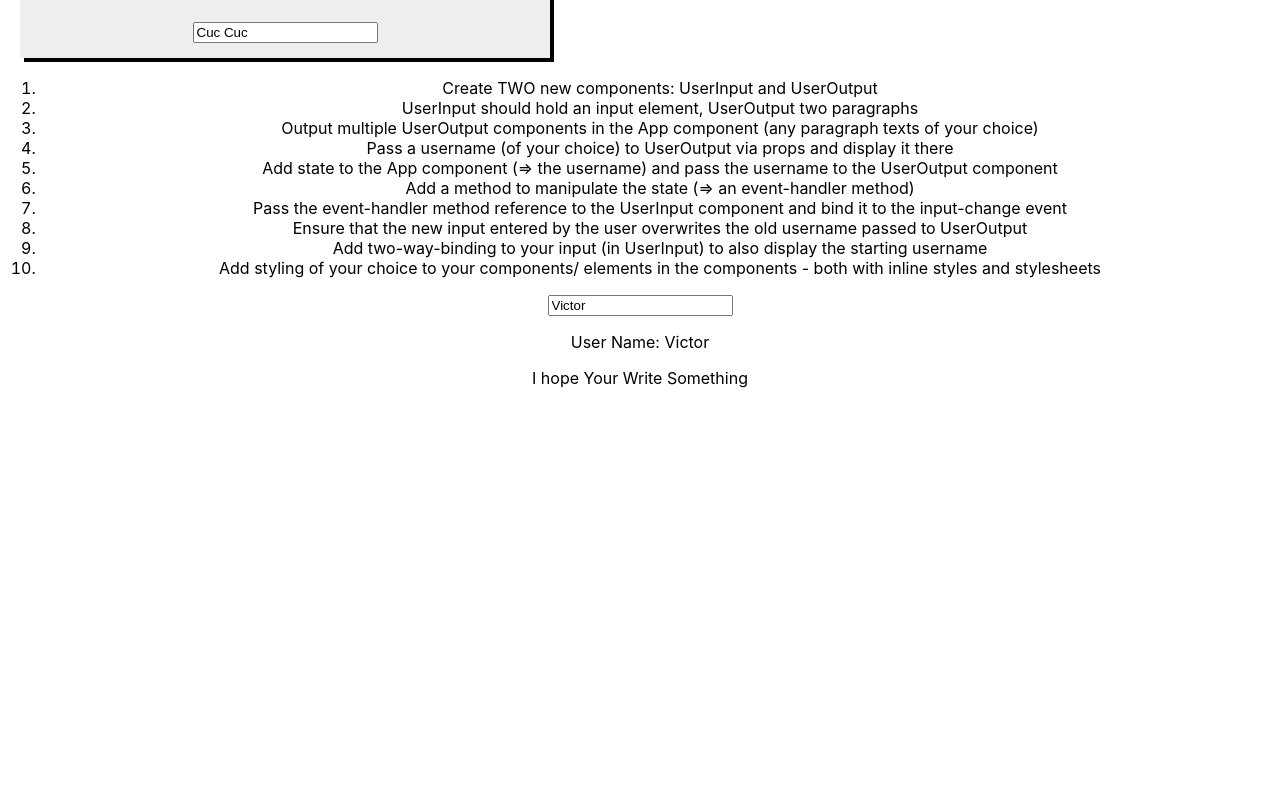
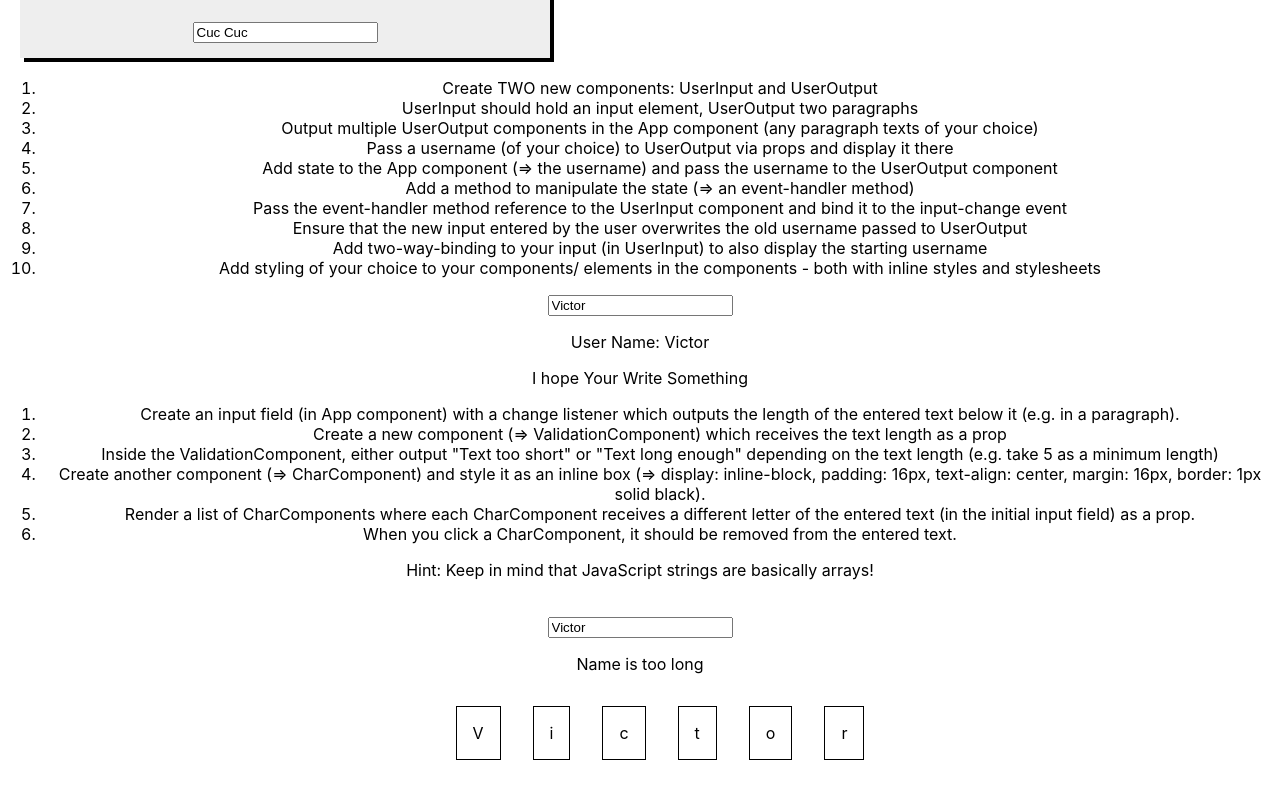
Before and after one commit to vuongvgc/react-course-maxi-udemy, a React (Create React App) app: page / in a window 1280 px wide. Shown: the part 697-1489 px from the top of the page. Before the commit the page ends 1101 px from the top, so only its background shows below. Built offline with nearby package versions, Linux system fonts and the light colour scheme.

Commit message:
condition and list

```diff
--- a/src/App.js
+++ b/src/App.js
@@ -4,6 +4,8 @@ import './App.css';
 import Person from './Person/Person';
 import UserInput from './UserInput/UserInput';
 import UserOutput from './UserOuput/UserOutput';
+import ValidationName from './Validation/Validation';
+import CharComponent from './CharComponent/CharComponent';
 class App extends React.Component {
   state = {
     person:
@@ -89,6 +91,26 @@ class App extends React.Component {
           <UserInput value={this.state.User} changleName={this.changeName} />
           <UserOutput UserName ={this.state.User} />
         </div>
+        <div>
+          <ol>
+            <li>Create an input field (in App component) with a change listener which outputs the length of the entered text below it (e.g. in a paragraph).</li>
+            <li>Create a new component (=> ValidationComponent) which receives the text length as a prop</li>
+            <li>Inside the ValidationComponent, either output "Text too short" or "Text long enough" depending on the text length (e.g. take 5 as a minimum length)</li>
+            <li>Create another component (=> CharComponent) and style it as an inline box (=> display: inline-block, padding: 16px, text-align: center, margin: 16px, border: 1px solid black).</li>
+            <li>Render a list of CharComponents where each CharComponent receives a different letter of the entered text (in the initial input field) as a prop.</li>
+            <li>When you click a CharComponent, it should be removed from the entered text.</li>
+          </ol>
+          <p>Hint: Keep in mind that JavaScript strings are basically arrays!</p>
+          <br />
+          <div>
+            <UserInput value={this.state.User} changleName={this.changeName} />
+            <ValidationName name={this.state.User} />
+          </div>
+          <div>
+            <CharComponent name={this.state.User} deleteName={this.deleteName}/>
+          </div>
+
+          </div>
       </div>
     )
   }
--- /dev/null
+++ b/src/CharComponent/CharComponent.js
@@ -0,0 +1,26 @@
+import React from 'react';
+const style = {
+    display: 'inline-block',
+    padding: '16px',
+    textAlign: 'center',
+    margin: '16px',
+    border: '1px solid black'
+}
+const Char  = (props) => {
+    return (
+    <ul>{props.name}</ul>
+    )
+}
+const CharComponent = (props) => {
+    const name= props.name
+    const nameArray = props.name.split('');
+    let listName ;
+    for(let i = 0 ; i < name.length ; i ++) {
+        listName = nameArray.map((name) =>
+           <li key={name} style={style}>{name}</li>)
+    }
+    return (
+       <Char name={listName} />
+    )
+}
+export default CharComponent;
--- /dev/null
+++ b/src/Validation/Validation.js
@@ -0,0 +1,11 @@
+import React from 'react';
+const ValidationName = (props) => {
+    const lengthName = props.name.length;
+    let validationStatus;
+    validationStatus = (lengthName > 5) ? 'Name is too long' : 'Name is too short';
+    return (
+        <p>{validationStatus}</p>
+    )
+}
+
+export default ValidationName;
```
